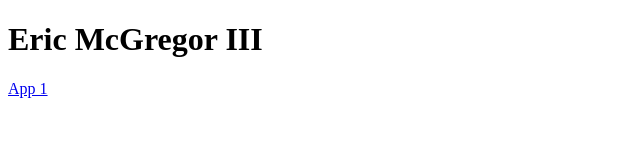
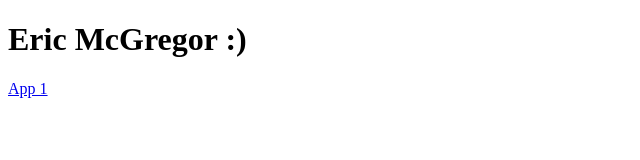
Before and after one commit to erimcg/vue-apps, a plain HTML site: page index.html in a window 1280 px wide. Shown: the full height of the page, 0-640 px from the left. Drawn offline with Linux system fonts and the light colour scheme.

Commit message:
updated index.html

```diff
--- a/index.html
+++ b/index.html
@@ -6,7 +6,7 @@
     </head>
 
     <body>
-        <h1>Eric McGregor III</h1>
+        <h1>Eric McGregor :)</h1>
         <a href="app1">App 1</a>
     </body>
 </html>
```
